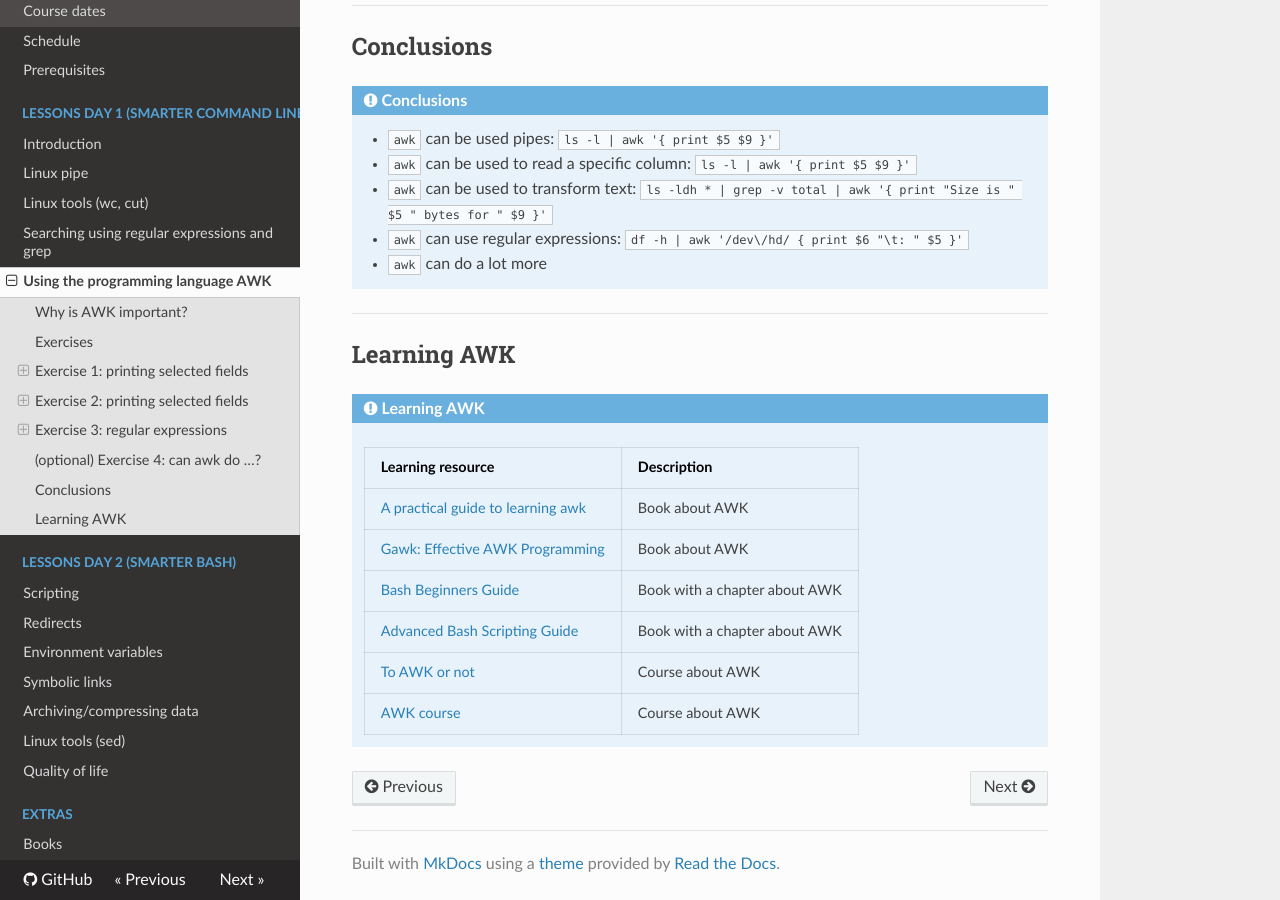
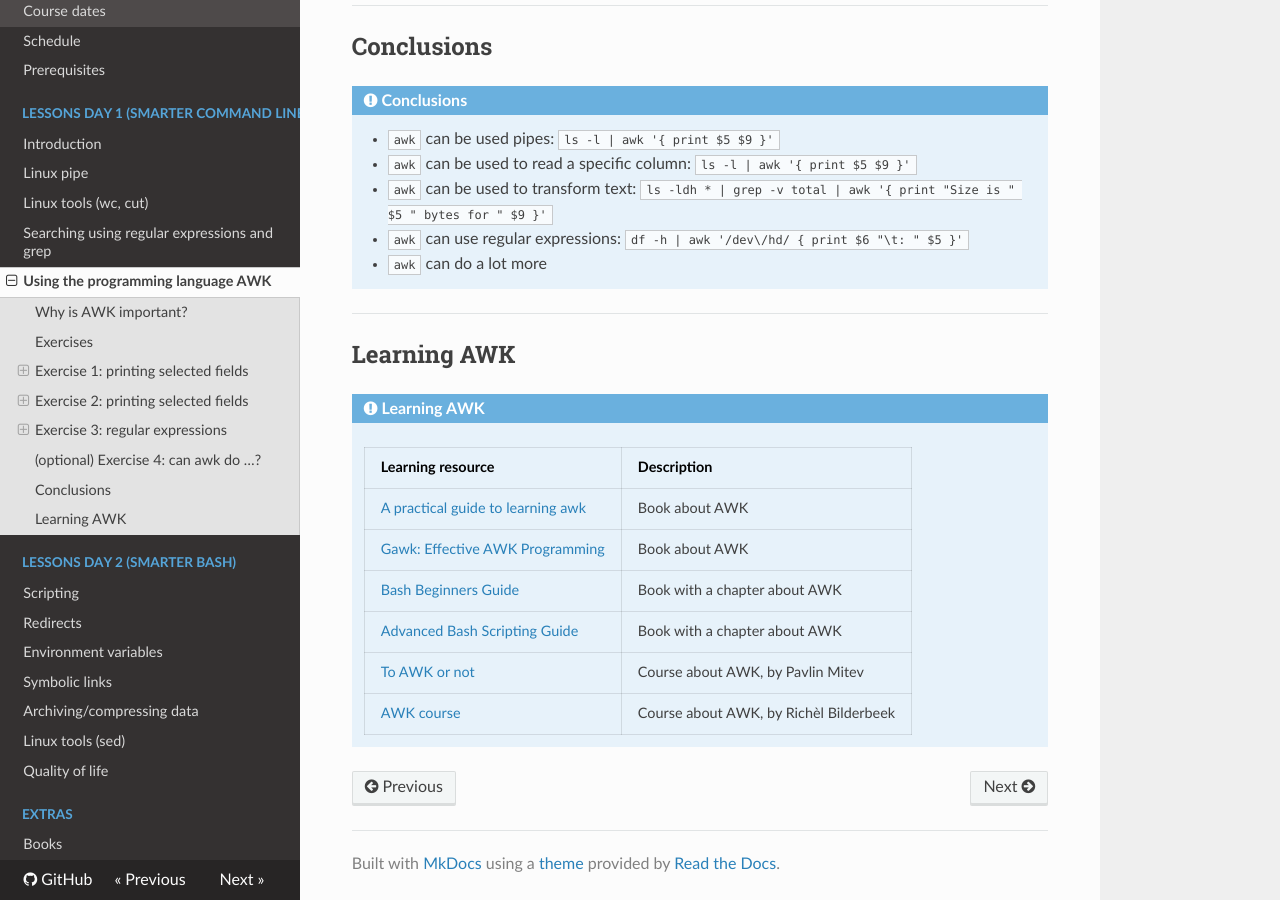
Before and after one commit to UPPMAX/linux-command-line-201, an MkDocs documentation site: the page built from docs/sessions/awk/README.md, in a window 1280 px wide and 900 px high, scrolled down 5196 px. Built offline with MkDocs 1.6.1, drawn with Linux system fonts in a browser that asks for light colours; nearby versions of some CDN libraries.

Commit message:
Link to newer

```diff
--- a/docs/sessions/awk/README.md
+++ b/docs/sessions/awk/README.md
@@ -878,7 +878,7 @@
     [Gawk: Effective AWK Programming](https://www.gnu.org/software/gawk/manual/)   |Book about AWK
     [Bash Beginners Guide](https://tldp.org/LDP/Bash-Beginners-Guide/html/)        |Book with a chapter about AWK
     [Advanced Bash Scripting Guide](https://tldp.org/LDP/abs/html/)                |Book with a chapter about AWK
-    [To AWK or not](https://pmitev.github.io/to-awk-or-not/)                       |Course about AWK
-    [AWK course](https://richelbilderbeek.github.io/awk_course/)                   |Course about AWK
+    [To AWK or not](https://pmitev.github.io/to-awk-or-not/)                       |Course about AWK, by Pavlin Mitev
+    [AWK course](https://uppmax.github.io/awk_course/)                             |Course about AWK, by Richèl Bilderbeek
 
     <!-- markdownlint-enable MD013 -->
```
Also changed, not shown: .wordlist.txt.
